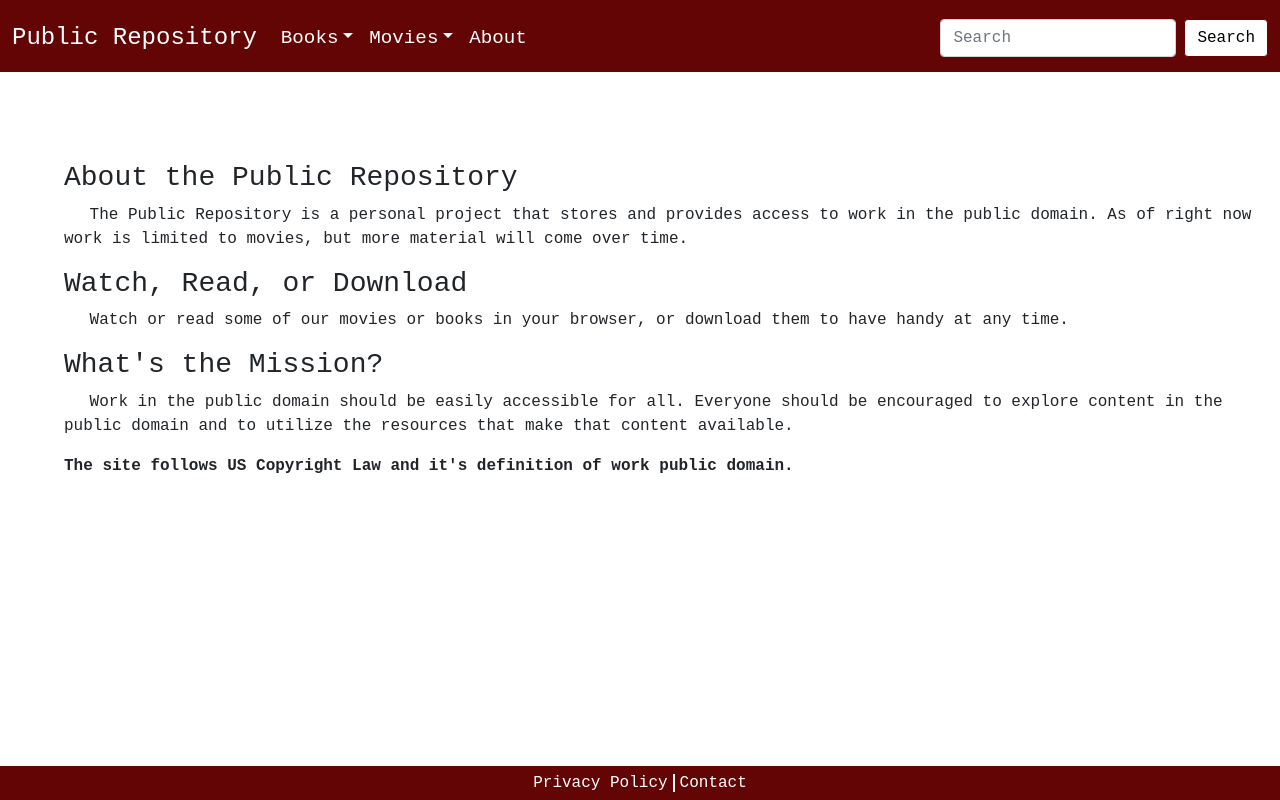
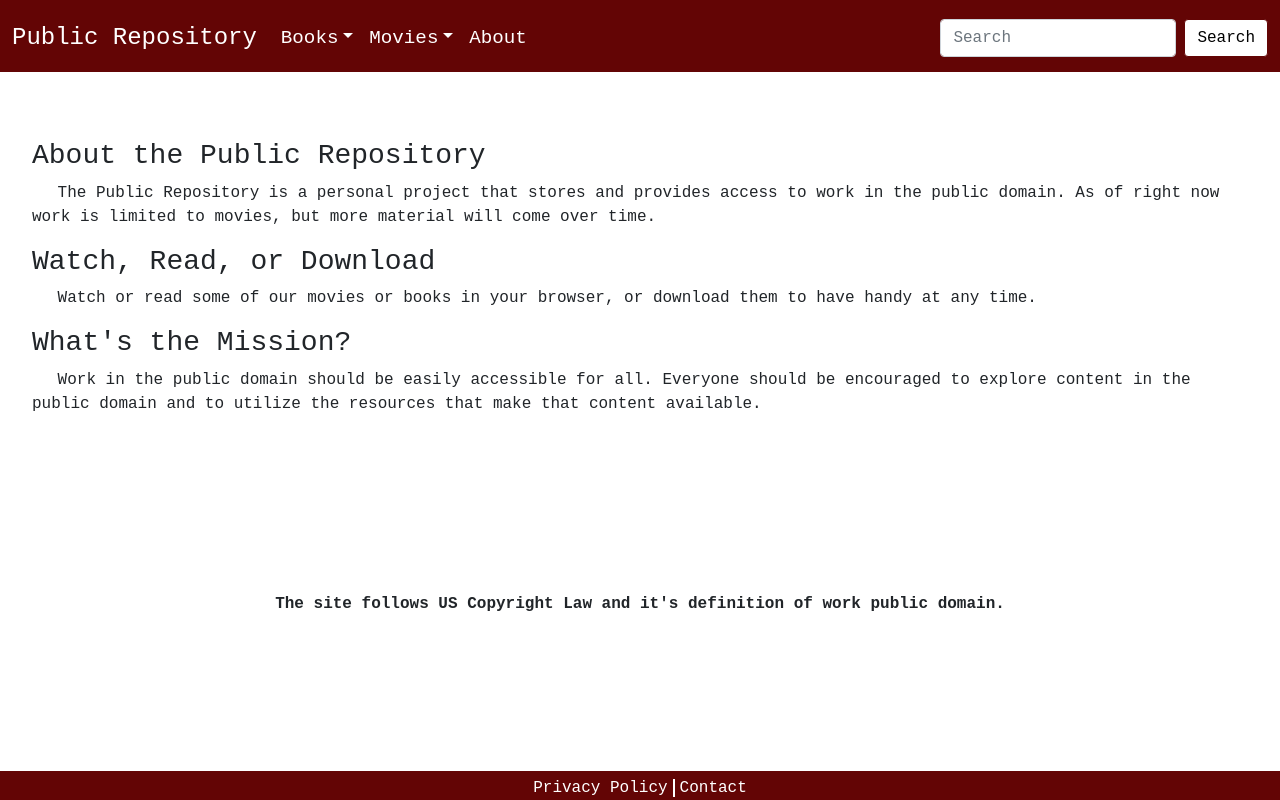
Before and after one commit to KHill96/project-carthage, a React (Create React App) app: page /about in a window 1280 px wide. Built offline with nearby package versions, Linux system fonts and the light colour scheme.

Commit message:
Sizing and spacing update

```diff
--- a/src/App.css
+++ b/src/App.css
@@ -1,10 +1,5 @@
 *{
     font-family: Courier New,Courier,Lucida Sans Typewriter,Lucida Typewriter,monospace;
-}
-
-.test {
-    padding-top: 70px;
-    padding-bottom: 30px;
 }
 
 
@@ -22,23 +17,23 @@ a:visited{
 }
 
 .privacy, .about{
-    padding-top: 150px;
-    padding-left: 4em;
+    padding-top: 10vmax;
+    padding-left: 2em;
+    padding-right: 2em;
     align-items: center;
     justify-content: center;
 }
 
 .disclaimer{
-    position: absolute;
-    left: 0.5;
-    bottom: 0.5;
-    right: 0.5;
+    text-align: center;
+    padding-top: 10em;
+    /* font-size: x-large; */
 }
 
 .heading{
     padding-left: 25px;
     padding-top: 75px;
-    /* font-size:300%; */
+    font-size:300%;
   }
 
 
@@ -50,9 +45,6 @@ a:visited{
 
   }
 
-  /* .buffer{
-      padding-top: 500px;
-  } */
 
 /* Books */
 
@@ -73,23 +65,23 @@ a:visited{
 }
 
 .image-container img{
-    /* object-fit: cover; */
+    object-fit: cover;
     /* width: 100%; */
     max-width: 130%;
     min-width: 100%;
-    /* height: 100%; */
+    height: 100%;
     min-height: 650px;
-    /* min-width: 220px; */
+    min-width: 30%;
     height:250px;
     /* padding-top: 20px; */
 }
 
 
 .info{
-    flex:1;
+    flex:2;
     position: relative;
     left:-20px;
-
+    font-size: xx-large;
     /* padding-left: -100px; */
 }
 
--- a/src/App.js
+++ b/src/App.js
@@ -28,9 +28,8 @@ function App() {
 
         </Routes>
         {/* Footer */}
-        <div className='buffer'></div>
+    </div>
         <Footer />
-    </div>
     </Router>
   );
 }
--- a/src/Components/Footer.css
+++ b/src/Components/Footer.css
@@ -3,7 +3,6 @@
     background-color: rgb(99,5,5);
     color: white;
     padding-top: 5px;
-    padding-bottom: 5px;
     position: absolute;
     left: 0;
     bottom: 0;
--- a/src/Components/HomeContent.css
+++ b/src/Components/HomeContent.css
@@ -14,7 +14,7 @@ text-align: center;
 
 .horizontal img{
 /* max-width: 250px; */
- max-height: 260px;
+ max-height: 30vh;
 padding-bottom: 5px;
 }
 
@@ -22,7 +22,8 @@ padding-bottom: 5px;
 margin:0px;
 text-align: center;
 margin: auto;
-padding: 0px;
+padding-left: 10px;
+/* justify-content: center; */
 }
 
 
@@ -32,7 +33,7 @@ padding-top: 5%;
 }
 
 
-.cover-image{
+/* .cover-image{
 height: auto;
 width: auto;
 max-width: 50%;
@@ -40,7 +41,7 @@ max-height: 50%;
 min-width: 40%;
 min-height: 40%;
 float: left;
-}
+} */
 
 .title{
     color:black;
--- a/src/Components/HomeContent.js
+++ b/src/Components/HomeContent.js
@@ -9,7 +9,7 @@ export default function HomeContent (props){
 
     // Generate listItems
     var idString = "";
-    for (let i = 0; i < 9; i++){
+    for (let i = 0; i < 8; i++){
         if (props.items==="books"){
             idString ='/books/' + i;
                 if (props.category==="recentlyAdded"){
--- a/src/Pages/Book.js
+++ b/src/Pages/Book.js
@@ -1,11 +1,11 @@
 import React from "react";
-import { useParams } from "react-router";
+// import { useParams } from "react-router";
 import '../App.css'
 
 export default function Book(){
 
-    const params = useParams();
-    const bookInfo = [];
+    // const params = useParams();
+    // const bookInfo = [];
 
     // Get info & links r
 
--- a/src/Pages/Home.js
+++ b/src/Pages/Home.js
@@ -1,7 +1,6 @@
 import React, {useEffect} from "react";
 import HomeContent from '../Components/HomeContent'
 import '../App.css'
-import bookCoverTemp from '../Assets/bookCover.png';
 
 
 export default function Home(){
```
